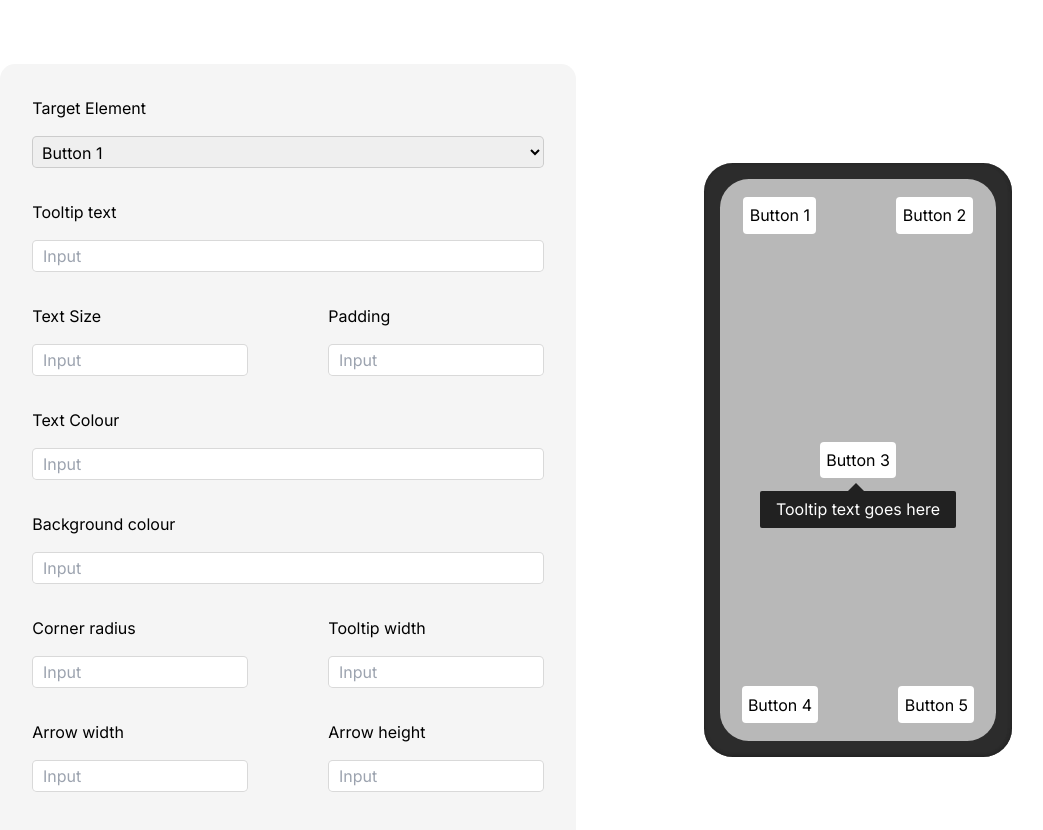
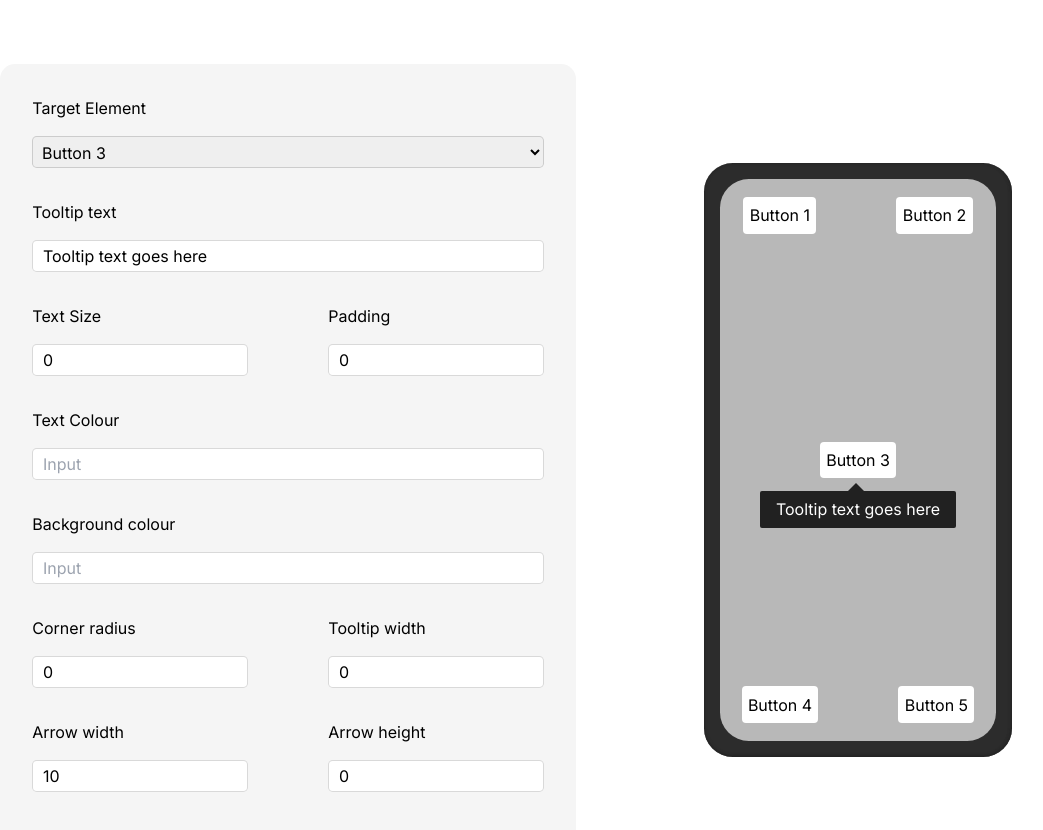
Before and after one commit to AbhayJha24/plotline-tooltip, a Next.js app: page / in a window 1280 px wide. Shown: the top 830 px of the page, without its empty margins (134-1177 px from the left). Built offline with nearby package versions, Linux system fonts and the light colour scheme.

Commit message:
Added functionalities for changing state using form data in realtime

```diff
--- a/app/components/Mobile.js
+++ b/app/components/Mobile.js
@@ -1,3 +1,5 @@
+'use client'
+
 import styles from "../css/mobile.module.css";
 import Tooltip from "../components/tooltip";
 
@@ -11,7 +13,7 @@ export default function Mobile() {
                 <Tooltip />
 
                 <div className={styles.buttonContainer}>
-                <button className={styles.buttons}>Button 1</button>
+                <button className={styles.buttons} onClick={()=>{console.log("Hi !")}}>Button 1</button>
                 <button className={styles.buttons}>Button 2</button>
                 </div>
                 <button className={styles.buttons}>Button 3</button>
--- a/app/components/SettingForm.js
+++ b/app/components/SettingForm.js
@@ -1,12 +1,77 @@
-"use-client"
+'use client'
 
 import styles from "../css/form.module.css";
+import { useState } from "react";
 
 export default function SettingForm() {
+
+    const [toolTip, setToolTip] = useState({tooltiptext: "Tooltip text goes here", button: "Button 3", textsize: 0, padding: 0, textcolour: "", bgcolour: "", cradius: 0, tooltipwidth: 0,  arrowwidth: 10, arrowheight: 0});
+
+    function onTextChange(e){
+        let text = {tooltiptext : e.target.value};
+        setToolTip({...toolTip , ...text});
+        console.log(toolTip)
+    }
+
+    function onButtonChange(e){
+        let btn = {button : e.target.value};
+        setToolTip({...toolTip , ...btn});
+        console.log(toolTip)
+    }
+
+    function onTextSizeChange(e){
+        let size = {textsize : parseInt(e.target.value)};
+        setToolTip({...toolTip , ...size});
+        console.log(toolTip)
+    }
+
+    function onPaddingChange(e){
+        let padding = {padding : parseInt(e.target.value)};
+        setToolTip({...toolTip , ...padding});
+        console.log(toolTip)
+    }
+
+    function onTextColourChange(e){
+        let colour = {textcolour : e.target.value};
+        setToolTip({...toolTip , ...colour});
+        console.log(toolTip)
+    }
+
+    function onBgcolourChange(e){
+        let colour = {bgcolour : e.target.value};
+        setToolTip({...toolTip , ...colour});
+        console.log(toolTip)
+    }
+
+    function onCradiusChange(e){
+        let radius = {cradius : parseInt(e.target.value)};
+        setToolTip({...toolTip , ...radius});
+        console.log(toolTip)
+    }
+
+    function onTooltipWidthChange(e){
+        let width = {tooltipwidth : parseInt(e.target.value)};
+        setToolTip({...toolTip , ...width});
+        console.log(toolTip)
+    }
+
+    function onArrowWidthChange(e){
+        let awidth = {arrowwidth : parseInt(e.target.value)};
+        setToolTip({...toolTip , ...awidth});
+        console.log(toolTip)
+    }
+
+    function onArrowHeightChange(e){
+        let aheight = {arrowheight : parseInt(e.target.value)};
+        setToolTip({...toolTip , ...aheight});
+        console.log(toolTip)
+    }
+
     return (
         <main className={styles.form}>
             <h1 className={styles.headings}>Target Element</h1>
-            <select name="" id="" className={styles.field1}>
+            <select name="" id="" className={styles.field1} value={toolTip.button} onChange={onButtonChange}>
+                <option value="default">Select a button</option>
                 <option value="Button 1">Button 1</option>
                 <option value="Button 2">Button 2</option>
                 <option value="Button 3">Button 3</option>
@@ -14,39 +79,39 @@ export default function SettingForm() {
                 <option value="Button 5">Button 5</option>
             </select>
             <h1 className={styles.headings}>Tooltip text</h1>
-            <input type="text" name="" id="" placeholder="Input" className={styles.field2} />
+            <input type="text" name="" id="" placeholder="Input" className={styles.field2} value={toolTip.tooltiptext} onChange={onTextChange} />
             <section className={styles.twoInput}>
                 <div className={styles.box}>
                 <h1 className={styles.headings}>Text Size</h1>
-                <input type="number" name="" id="" placeholder="Input" className={styles.field2} />
+                <input type="number" name="" id="" placeholder="Input" className={styles.field2} value={toolTip.textsize} onChange={onTextSizeChange} />
                 </div>
                 <div className={styles.box}>
                 <h1 className={styles.headings}>Padding</h1>
-                <input type="number" name="" id="" placeholder="Input" className={styles.field2} />
+                <input type="number" name="" id="" placeholder="Input" className={styles.field2} value={toolTip.padding} onChange={onPaddingChange} />
                 </div>
             </section>
             <h1 className={styles.headings}>Text Colour</h1>
-            <input type="text" name="" id="" placeholder="Input" className={styles.field2} />
+            <input type="text" name="" id="" placeholder="Input" className={styles.field2} value={toolTip.textcolour} onChange={onTextColourChange} />
             <h1 className={styles.headings}>Background colour</h1>
-            <input type="text" name="" id="" placeholder="Input" className={styles.field2} />
+            <input type="text" name="" id="" placeholder="Input" className={styles.field2} value={toolTip.bgcolour} onChange={onBgcolourChange} />
             <section className={styles.twoInput}>
                 <div className={styles.box}>
                 <h1 className={styles.headings}>Corner radius</h1>
-                <input type="number" name="" id="" placeholder="Input" className={styles.field2} />
+                <input type="number" name="" id="" placeholder="Input" className={styles.field2}  value={toolTip.cradius} onChange={onCradiusChange} />
                 </div>
                 <div className={styles.box}>
                 <h1 className={styles.headings}>Tooltip width</h1>
-                <input type="number" name="" id="" placeholder="Input" className={styles.field2} />
+                <input type="number" name="" id="" placeholder="Input" className={styles.field2} value={toolTip.tooltipwidth} onChange={onTooltipWidthChange} />
                 </div>
             </section>
             <section className={styles.twoInput}>
                 <div className={styles.box}>
                 <h1 className={styles.headings}>Arrow width</h1>
-                <input type="number" name="" id="" placeholder="Input" className={styles.field2} />
+                <input type="number" name="" id="" placeholder="Input" className={styles.field2} value={toolTip.arrowwidth} onChange={onArrowWidthChange} />
                 </div>
                 <div className={styles.box}>
                 <h1 className={styles.headings}>Arrow height</h1>
-                <input type="number" name="" id="" placeholder="Input" className={styles.field2} />
+                <input type="number" name="" id="" placeholder="Input" className={styles.field2} value={toolTip.arrowheight} onChange={onArrowHeightChange} />
                 </div>
             </section>
         </main>
--- a/app/components/tooltip.js
+++ b/app/components/tooltip.js
@@ -1,3 +1,5 @@
+'use client'
+
 import style from "../css/tooltip.module.css";
 
 export default function Tooltip() {
--- a/app/layout.js
+++ b/app/layout.js
@@ -1,3 +1,5 @@
+'use client'
+
 import './globals.css'
 import { Inter } from 'next/font/google'
 
--- a/app/page.js
+++ b/app/page.js
@@ -1,11 +1,15 @@
+'use client'
+
 import styles from "./css/main.module.css";
 import SettingForm from "./components/settingform";
 import Mobile from "./components/mobile";
+import { useState } from "react";
 
 export default () => {
+
     return (
         <main className={styles.main}>
-            <SettingForm />
+            <SettingForm  />
             <Mobile />
         </main>
     );
```
Also changed, not shown: package.json (+5 -4 lines), 1 other file (tests, documents, lock files or other folders).
